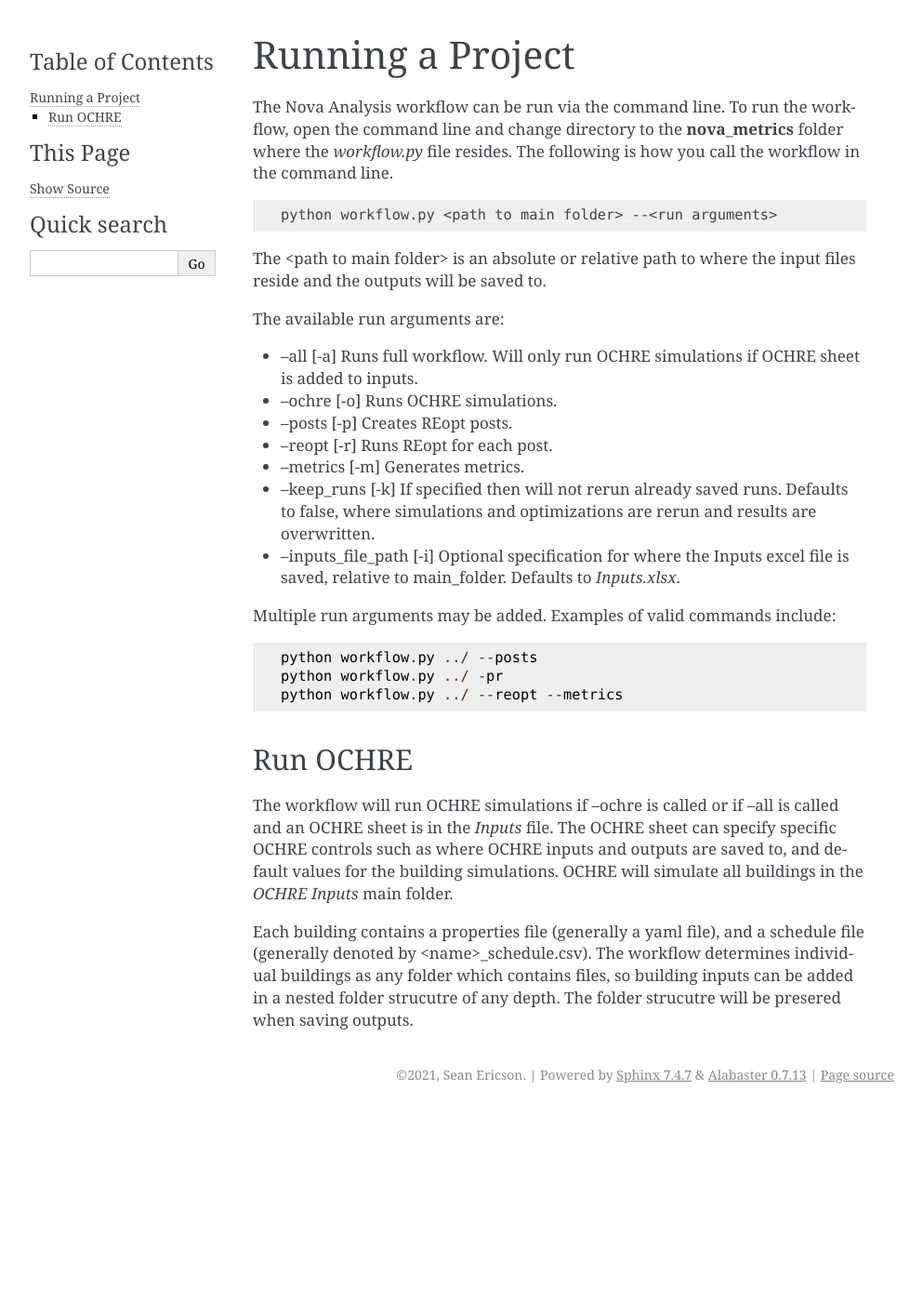
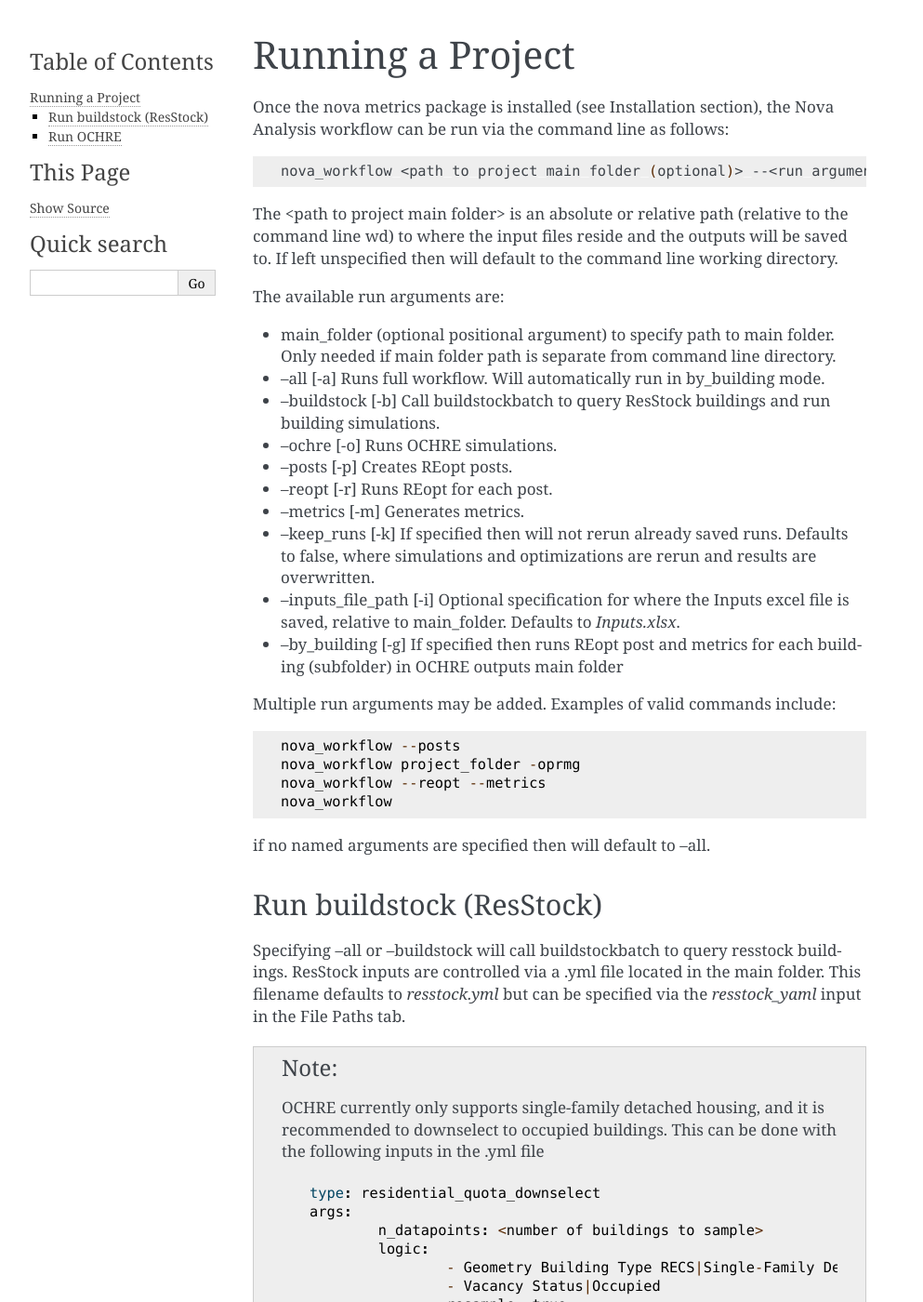
Before and after one commit to sericson0/nova_metrics, a Sphinx documentation site: the page built from docs/source/running_a_project.rst, in a window 1280 px wide and 1400 px high. Shown: the whole window at 93% size, without its empty margins (148-1141 px from the left). Built offline with Sphinx 7.4.7, drawn with Linux system fonts in a browser that asks for light colours; some of the changed text lies outside the part shown.

Commit message:
changed documentation

```diff
--- a/docs/source/running_a_project.rst
+++ b/docs/source/running_a_project.rst
@@ -1,33 +1,60 @@
 Running a Project
 ==================
-The Nova Analysis workflow can be run via the command line. To run the workflow, open the command line and change directory to the **nova_metrics** folder where the *workflow.py* file resides. The following is how you call the workflow in the command line.
+Once the nova metrics package is installed (see Installation section), the Nova Analysis workflow can be run via the command line as follows:
 
 .. code-block:: bash
 
-	python workflow.py <path to main folder> --<run arguments>
+	nova_workflow <path to project main folder (optional)> --<run arguments>
 
-The <path to main folder> is an absolute or relative path to where the input files reside and the outputs will be saved to.
+The <path to project main folder> is an absolute or relative path (relative to the command line wd) to where the input files reside and the outputs will be saved to. If left unspecified then will default to the command line working directory.
 
 The available run arguments are:
 
-* --all [-a] Runs full workflow. Will only run OCHRE simulations if OCHRE sheet is added to inputs.
+* main_folder (optional positional argument) to specify path to main folder. Only needed if main folder path is separate from command line directory.
+* --all [-a] Runs full workflow. Will automatically run in by_building mode.
+* --buildstock [-b] Call buildstockbatch to query ResStock buildings and run building simulations.
 * --ochre [-o] Runs OCHRE simulations.
 * --posts [-p] Creates REopt posts.
 * --reopt [-r] Runs REopt for each post.
 * --metrics [-m] Generates metrics.
 * --keep_runs [-k] If specified then will not rerun already saved runs. Defaults to false, where simulations and optimizations are rerun and results are overwritten.
 * --inputs_file_path [-i] Optional specification for where the Inputs excel file is saved, relative to main_folder. Defaults to *Inputs.xlsx*.
+* --by_building [-g] If specified then runs REopt post and metrics for each building (subfolder) in OCHRE outputs main folder
 
 
 Multiple run arguments may be added. Examples of valid commands include::
 
-	python workflow.py ../ --posts
-	python workflow.py ../ -pr
-	python workflow.py ../ --reopt --metrics
+	nova_workflow --posts
+	nova_workflow project_folder -oprmg
+	nova_workflow --reopt --metrics
+	nova_workflow
+
+if no named arguments are specified then will default to --all.
+
+Run buildstock (ResStock)
+----------------------------
+Specifying --all or --buildstock will call buildstockbatch to query resstock buildings. ResStock inputs are controlled via a .yml file located in the main folder. This filename defaults to *resstock.yml* but can be specified via the *resstock_yaml* input in the File Paths tab.
+
+.. note::
+ OCHRE currently only supports single-family detached housing, and it is recommended to downselect to occupied buildings. This can be done with the following inputs in the .yml file
+
+ ::
+
+ 	type: residential_quota_downselect
+ 	args:
+ 		n_datapoints: <number of buildings to sample>
+ 		logic:
+ 			- Geometry Building Type RECS|Single-Family Detached
+ 			- Vacancy Status|Occupied
+ 			resample: true
+
+ Outputs for each building sampled consist of an *in.xml* file denoting home properties, and a *schedules.csv* file containing home hourly schedules.
+
+
 
 
 Run OCHRE
 ----------
-The workflow will run OCHRE simulations if --ochre is called or if --all is called and an OCHRE sheet is in the *Inputs* file. The OCHRE sheet can specify specific OCHRE controls such as where OCHRE inputs and outputs are saved to, and default values for the building simulations. OCHRE will simulate all buildings in the *OCHRE Inputs* main folder.
+The workflow will run OCHRE simulations if --ochre or --all is called. The OCHRE sheet can specify specific OCHRE controls such as where OCHRE inputs and outputs are saved to, and default values for the building simulations. *ochre_inputs_main_folder* can be specified in the the Inputs.xlsx File Paths tab. If unspecified then will check if *resstock_output_main_folder* is in the File Paths, and if not will default to **./ResStock**. OCHRE will simulate all buildings in the ochre inputs folder.
 
-Each building contains a properties file (generally a yaml file), and a schedule file (generally denoted by <name>_schedule.csv). The workflow determines individual buildings as any folder which contains files, so building inputs can be added in a nested folder strucutre of any depth. The folder strucutre will be presered when saving outputs.
+Each input contains a properties file (generally either a .xml or a .yaml file), and a schedule file (generally denoted by <name>_schedule.csv). The workflow determines individual buildings as any folder which contains files, so building inputs can be added in a nested folder strucutre of any depth. The folder strucutre will be presered when saving outputs.
```
Also changed, not shown: docs/source/inputs.rst (+10 -2 lines), docs/source/installation.rst (+21 -3 lines), 1 other file.
